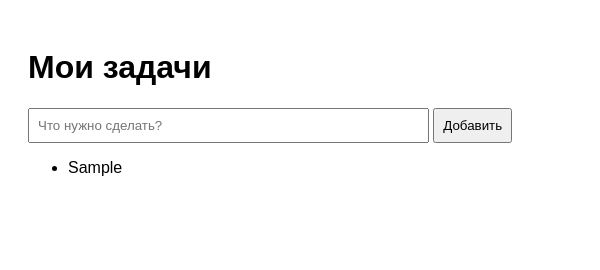
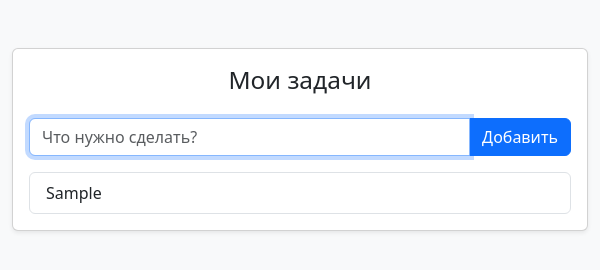
Before and after one commit to Vlad-welcome/node_electron_GUI, an Electron app: page GUI/index.html in a window 600 px wide. Both pictures are taken after typing "Sample" into the empty fields and a click on the button "Добавить". Drawn offline with nearby package versions, Linux system fonts and the light colour scheme.

Commit message:
add jQuery, bootstrap

```diff
--- a/GUI/index.html
+++ b/GUI/index.html
@@ -2,20 +2,38 @@
 <html lang="ru">
 <head>
   <meta charset="UTF-8">
+  <meta name="viewport" content="width=device-width, initial-scale=1">
   <title>Мой To-Do List</title>
-  <style>
-    body { font-family: sans-serif; padding: 20px; }
-    input { padding: 8px; width: 70%; }
-    button { padding: 8px; }
-    li { cursor: pointer; margin-top: 8px; }
-  </style>
+  <link rel="stylesheet" href="../node_modules/bootstrap/dist/css/bootstrap.min.css">
 </head>
-<body>
-  <h1>Мои задачи</h1>
-  <input type="text" id="new-todo" placeholder="Что нужно сделать?">
-  <button id="add">Добавить</button>
-  <ul id="todos"></ul>
+<body class="bg-light">
 
+  <div class="container py-5" style="max-width: 640px;">
+    <div class="card shadow-sm">
+      <div class="card-body">
+        <h1 class="h3 mb-4 text-center">Мои задачи</h1>
+
+        <!-- Поле ввода + кнопка -->
+        <div class="input-group mb-3">
+          <input
+            type="text"
+            id="new-todo"
+            class="form-control"
+            placeholder="Что нужно сделать?"
+            aria-label="Новая задача"
+          >
+          <button id="add" class="btn btn-primary" type="button">
+            Добавить
+          </button>
+        </div>
+
+        <ul id="todos" class="list-group"></ul>
+      </div>
+    </div>
+  </div>
+
+  <script src="../node_modules/jquery/dist/jquery.min.js"></script>
+  <script src="../node_modules/bootstrap/dist/js/bootstrap.bundle.min.js"></script>
   <script src="./render_index.js"></script>
 </body>
 </html>
--- a/GUI/render_index.js
+++ b/GUI/render_index.js
@@ -1,14 +1,26 @@
-document.getElementById("add").addEventListener("click", () => {
-  const input = document.getElementById("new-todo");
-  const todoText = input.value.trim();
+// render_index.js
+$(function () {
+  $("#add").on("click", function () {
+    const $input = $("#new-todo");
+    const todoText = $input.val().trim();
 
-  if (todoText) {
-    const li = document.createElement("li");
-    li.textContent = todoText;
-    // Удаление задачи по клику
-    li.addEventListener("click", () => li.remove());
+    if (todoText) {
+      const $li = $("<li>")
+        .addClass("list-group-item list-group-item-action")
+        .css("cursor", "pointer")
+        .text(todoText);
 
-    document.getElementById("todos").appendChild(li);
-    input.value = "";
-  }
+      $li.on("click", function () {
+        $(this).remove();
+      });
+
+      $("#todos").append($li);
+      $input.val("").trigger("focus");
+    }
+  });
+
+  // Enter тоже добавляет задачу — удобно
+  $("#new-todo").on("keypress", function (e) {
+    if (e.which === 13) $("#add").trigger("click");
+  });
 });
--- a/package.json
+++ b/package.json
@@ -24,5 +24,9 @@
     "win": {
       "target": "portable"
     }
+  },
+  "dependencies": {
+    "bootstrap": "^5.3.8",
+    "jquery": "^4.0.0"
   }
 }
```
Also changed, not shown: 1 other file.
